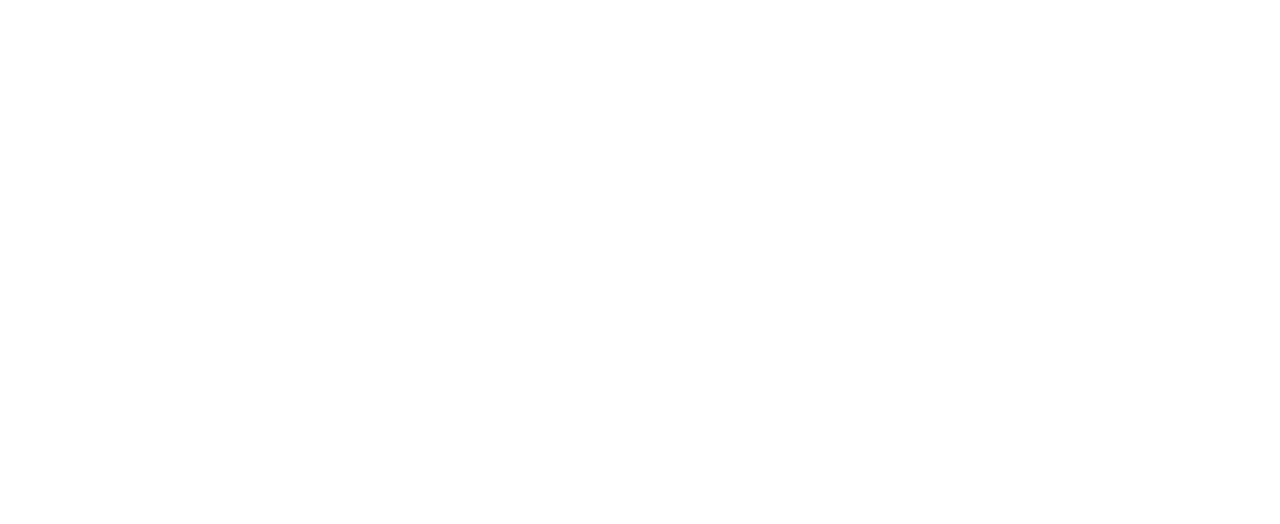
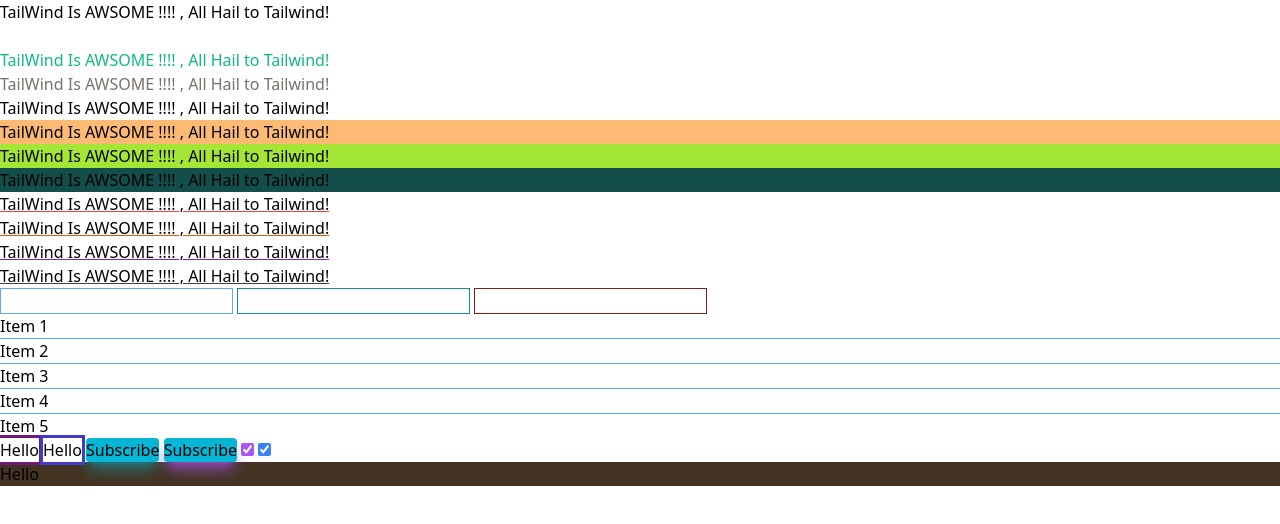
Before and after one commit to Ruturaj2003/Tailwind_sandbox, a plain HTML site: page 02-colors/index.html in a window 1280 px wide. Drawn offline with nearby package versions, Linux system fonts and the light colour scheme.

Commit message:
Complete Colors

```diff
--- a/02-colors/index.html
+++ b/02-colors/index.html
@@ -12,21 +12,44 @@
     <!-- white, black, red, green, blue, orange, yellow, purple, lime, emerald, teal, cyan, indigo, violet, fuchsia, pink, rose, sky, gray, slate, zinc, neutral, stone, amber,  -->
 
       <!-- Text Colors -->
-
+      <p class="text-black" >TailWind Is AWSOME !!!! , All Hail to Tailwind!</p>
+      <p class="text-white">TailWind Is AWSOME !!!! , All Hail to Tailwind!</p>
+      <p class="text-emerald-500">TailWind Is AWSOME !!!! , All Hail to Tailwind!</p>
+      <p class="text-stone-500">TailWind Is AWSOME !!!! , All Hail to Tailwind!</p>
       <!-- Background Colors -->
-
+      <p class="bg-late-800">TailWind Is AWSOME !!!! , All Hail to Tailwind!</p>
+      <p class="bg-orange-300">TailWind Is AWSOME !!!! , All Hail to Tailwind!</p>
+      <p class="bg-lime-400">TailWind Is AWSOME !!!! , All Hail to Tailwind!</p>
+      <p class="bg-teal-900">TailWind Is AWSOME !!!! , All Hail to Tailwind!</p>
       <!-- Text Underline -->
-
+      <p class="underline decoration-red-500">TailWind Is AWSOME !!!! , All Hail to Tailwind!</p>
+      <p class="underline decoration-orange-600">TailWind Is AWSOME !!!! , All Hail to Tailwind!</p>
+      <p class="underline decoration-purple-700">TailWind Is AWSOME !!!! , All Hail to Tailwind!</p>
+      <p class="underline decoration-stone-700">TailWind Is AWSOME !!!! , All Hail to Tailwind!</p>
       <!-- Border Colors -->
-
+      <input type="text" class="border border-blue-400">
+      <input type="text" class="border border-teal-600">
+      <input type="text" class="border border-red-900">
       <!-- Divide Colors -->
+      <div class="divide-y divide-blue-400">
+        <div>Item 1</div>
+        <div>Item 2</div>
+        <div>Item 3</div>
+        <div>Item 4</div>
+        <div>Item 5</div>
+      </div>
 
       <!-- Outline Colors -->
-
+      <button class="outline outline-fuchsia-900">Hello</button>
+      <button class="outline outline-indigo-700">Hello</button>
     <!-- Box Shadow Colors (Opacity defaults to 100, but you can set it)-->
-
+      <button class="bg-cyan-500 shadow-lg shadow-cyan-500/50 rounded"> Subscribe </button>
+      <button class="bg-cyan-500 shadow-lg shadow-purple-500/70 rounded"> Subscribe </button>
       <!-- Accent Colors -->
+      <input type="checkbox" class="accent-purple-500" checked>
+      <input type="checkbox" class="accent-blue-500" checked>
 
     <!-- Arbitrary Colors -->
+    <div class="bg-[#443322]">Hello</div>
   </body>
 </html>
```
Lines whose indentation alone changed are shown as unchanged.
